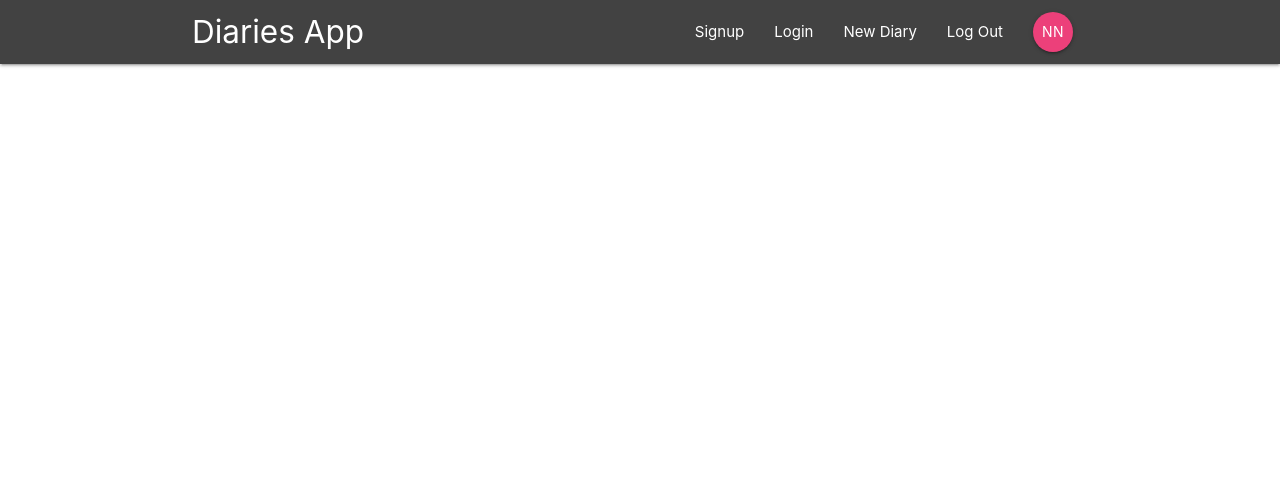
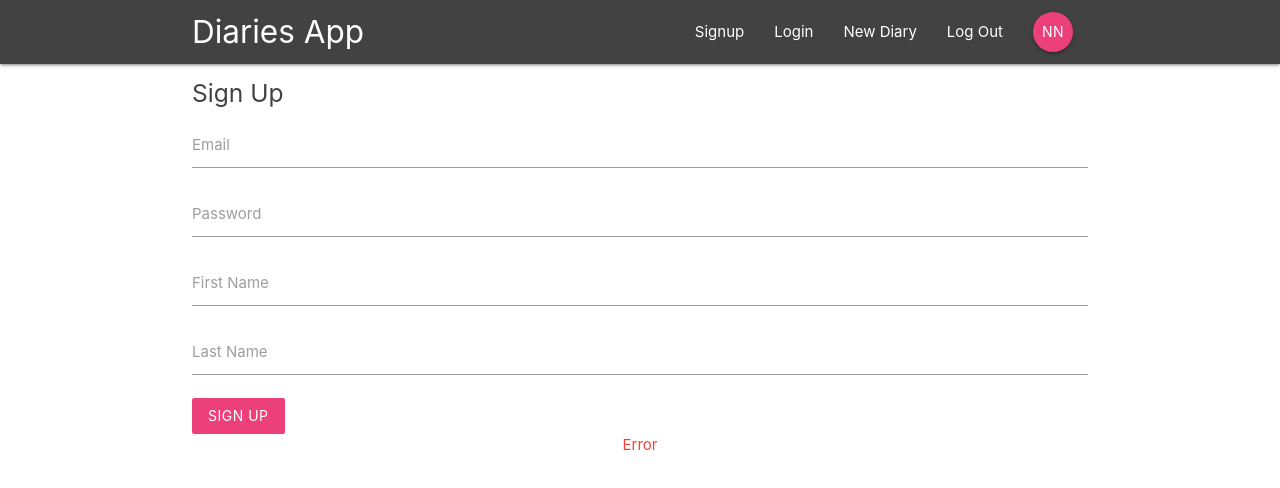
Before and after one commit to developer-junaid/Diaries-Manager-App, a React (Create React App) app: page /signup in a window 1280 px wide. Shown: the top 488 px of the page. Built offline with nearby package versions, Linux system fonts and the light colour scheme.

Commit message:
SignIn and SignUp components

```diff
--- a/src/App.js
+++ b/src/App.js
@@ -3,6 +3,8 @@
 import Dashboard from "./components/dashboard/Dashboard";
 import Navbar from "./components/layout/Navbar";
 import DiaryDetails from "./components/diaries/DiaryDetails";
+import SignIn from "./components/auth/SignIn";
+import SignUp from "./components/auth/SignUp";
 
 function App() {
   return (
@@ -11,6 +13,8 @@
       <Switch>
         <Route exact path="/" component={Dashboard} />
         <Route path="/diary/:id" component={DiaryDetails} />
+        <Route path="/signin" component={SignIn} />
+        <Route path="/signup" component={SignUp} />
       </Switch>
     </Router>
   );
--- a/src/components/auth/SignIn.js
+++ b/src/components/auth/SignIn.js
@@ -0,0 +1,48 @@
+import React, { Component } from "react";
+
+// SignIn Class Component
+class SignIn extends Component {
+  // State
+  state = {
+    email: "",
+    password: "",
+  };
+
+  // Functions
+  handleChange = (e) => {
+    this.setState({
+      [e.target.id]: e.target.value,
+    });
+  };
+
+  handleSubmit = (e) => {
+    e.preventDefault();
+    // Sign User In
+    console.log(this.state);
+  };
+
+  // Render
+  render() {
+    return (
+      <div className="container">
+        <form onSubmit={this.handleSubmit} className="white">
+          <h5 className="grey-text text-darken-3">Sign In</h5>
+          <div className="input-field">
+            <label htmlFor="email">Email</label>
+            <input type="email" id="email" onChange={this.handleChange} />
+          </div>
+          <div className="input-field">
+            <label htmlFor="password">Password</label>
+            <input type="password" id="password" onChange={this.handleChange} />
+          </div>
+          <div className="input-field">
+            <button className="btn pink lighten-1 z-depth-0">Login</button>
+            <div className="red-text center">Error</div>
+          </div>
+        </form>
+      </div>
+    );
+  }
+}
+
+export default SignIn;
--- a/src/components/auth/SignUp.js
+++ b/src/components/auth/SignUp.js
@@ -0,0 +1,58 @@
+import React, { Component } from "react";
+
+// SignIn Class Component
+class SignUp extends Component {
+  // State
+  state = {
+    email: "",
+    password: "",
+    firstName: "",
+    lastName: "",
+  };
+
+  // Functions
+  handleChange = (e) => {
+    this.setState({
+      [e.target.id]: e.target.value,
+    });
+  };
+
+  handleSubmit = (e) => {
+    e.preventDefault();
+    // Sign User In
+    console.log(this.state);
+  };
+
+  // Render
+  render() {
+    return (
+      <div className="container">
+        <form onSubmit={this.handleSubmit} className="white">
+          <h5 className="grey-text text-darken-3">Sign Up</h5>
+          <div className="input-field">
+            <label htmlFor="email">Email</label>
+            <input type="email" id="email" onChange={this.handleChange} />
+          </div>
+          <div className="input-field">
+            <label htmlFor="password">Password</label>
+            <input type="password" id="password" onChange={this.handleChange} />
+          </div>
+          <div className="input-field">
+            <label htmlFor="firstName">First Name</label>
+            <input type="text" id="firstName" onChange={this.handleChange} />
+          </div>
+          <div className="input-field">
+            <label htmlFor="lastName">Last Name</label>
+            <input type="text" id="lastName" onChange={this.handleChange} />
+          </div>
+          <div className="input-field">
+            <button className="btn pink lighten-1 z-depth-0">Sign Up</button>
+            <div className="red-text center">Error</div>
+          </div>
+        </form>
+      </div>
+    );
+  }
+}
+
+export default SignUp;
```
